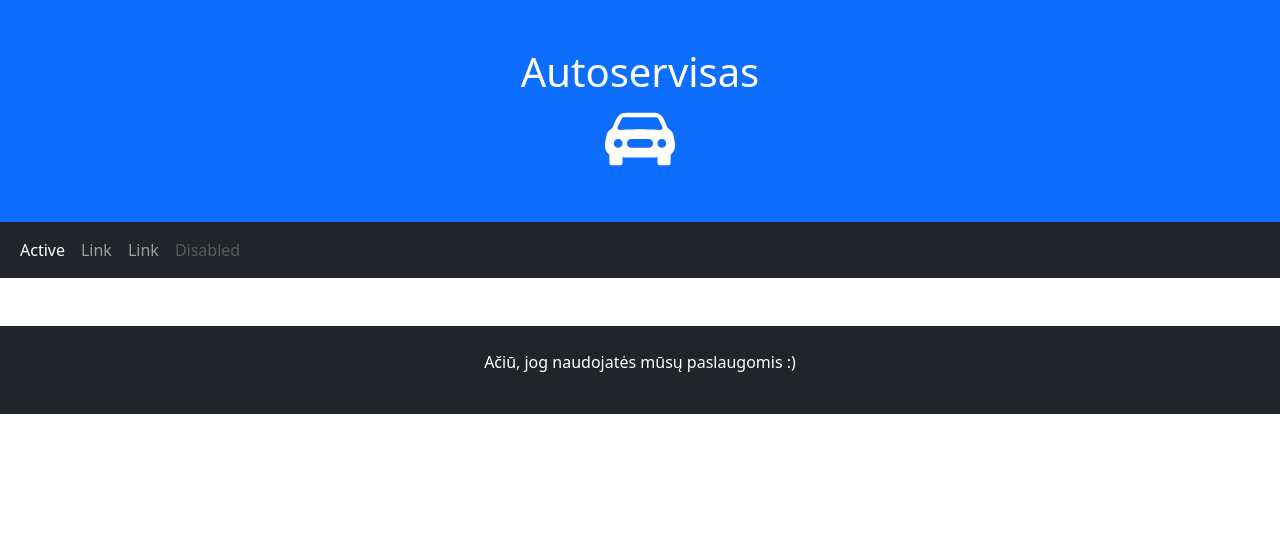
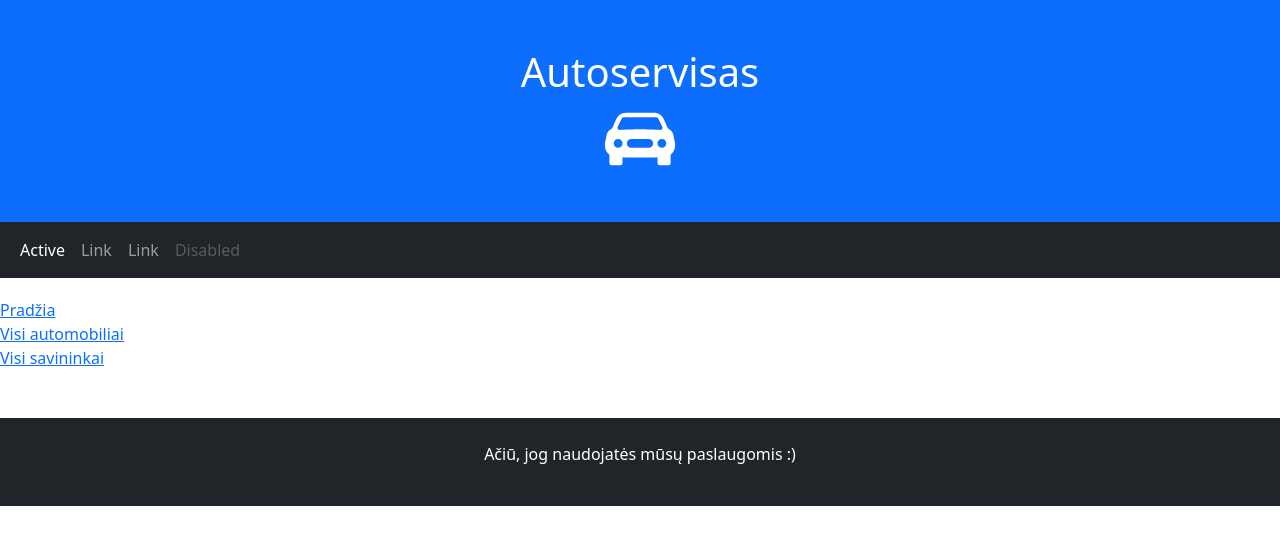
Before and after one commit to TomaDovydene/Autoservice_Django, a Django app: template mysite/autoservice/templates/base.html in a window 1280 px wide. Shown: the top 545 px of the page. Run offline with Django 4.2, Linux system fonts and the light colour scheme; the template is opened without the code that fills it, so the values that code supplies are empty; parts of the project's set-up code (start-up, migrations or seed data) failed here and were passed over.

Commit message:
Pridėtas styles.css, static katalogas, sutvarkytas urls.py

```diff
--- /dev/null
+++ b/mysite/autoservice/static/css/styles.css
@@ -0,0 +1,5 @@
+.sidebar-nav {
+    margin-top: 20px;
+    padding: 0;
+    list-style: none;
+}
--- a/mysite/autoservice/templates/base.html
+++ b/mysite/autoservice/templates/base.html
@@ -12,6 +12,8 @@
     background: #aaa;
   }
   </style>
+  {% load static %}
+  <link rel="stylesheet" href="{% static 'css/styles.css' %}">
 </head>
 <body>
 
@@ -40,6 +42,13 @@
     </ul>
   </div>
 </nav>
+
+<ul class="sidebar-nav">
+  <li><a href="{% url 'index' %}">Pradžia</a></li>
+  <li><a href="">Visi automobiliai</a></li>
+  <li><a href="">Visi savininkai</a></li>
+</ul>
+
 <div class="container">
   {% block "content" %}{% endblock%}
 </div>
--- a/mysite/mysite/urls.py
+++ b/mysite/mysite/urls.py
@@ -16,8 +16,10 @@ Including another URLconf
 """
 from django.contrib import admin
 from django.urls import path, include
+from django.conf import settings
+from django.conf.urls.static import static
 
 urlpatterns = [
     path('admin/', admin.site.urls),
     path('', include("autoservice.urls")),
-]
+] + static(settings.STATIC_URL, document_root=settings.STATIC_ROOT)
```
